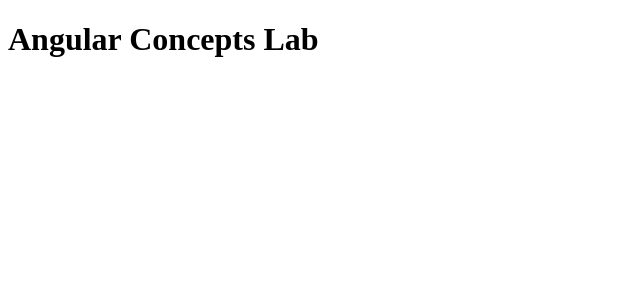
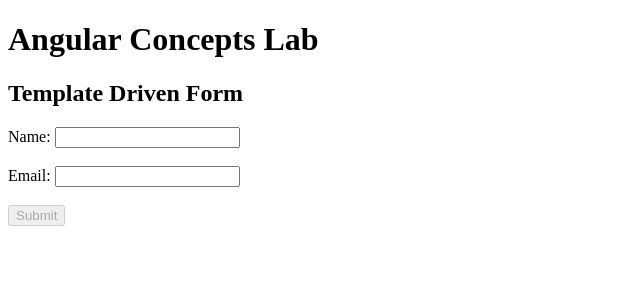
Before and after one commit to maneeshk-png/Agnular-Learning, an Angular app: page /forms in a window 1280 px wide. Before the commit this address led to /. Shown: the top 300 px of the page, without its empty margins (0-640 px from the left). Built offline with nearby package versions, Linux system fonts and the light colour scheme.

Commit message:
feat:Added forms

```diff
--- a/src/app/app.routes.ts
+++ b/src/app/app.routes.ts
@@ -5,6 +5,7 @@
 import { ParentComponent } from './concepts/component-communication-concept/parent/parent.component';
 import { ObservableComponent } from './concepts/observable-concept/observable.component';
 import { RxjsComponent } from './concepts/rxjs-concept/rxjs.component';
+import { TemplateFormComponent } from './concepts/template-form-concept/template-form.component';
 
 
 export const routes: Routes = [
@@ -13,5 +14,6 @@
     {path:'directives', component:DirectivesComponent},
     {path:'component-communication',component:ParentComponent},
     {path:'observable',component:ObservableComponent},
-    {path:'rxjs' ,component:RxjsComponent}
+    {path:'rxjs' ,component:RxjsComponent},
+    {path:'forms',component:TemplateFormComponent}
 ];
--- /dev/null
+++ b/src/app/concepts/template-form-concept/template-form.component.html
@@ -0,0 +1,35 @@
+<h2>Template Driven Form</h2>
+
+<form #f="ngForm" (ngSubmit)="submitForm(f)">
+
+  <label>
+    Name:
+    <input
+      type="text"
+      name="name"
+      [(ngModel)]="user.name"
+      required>
+  </label>
+
+  <br><br>
+
+  <label>
+    Email:
+    <input
+      type="email"
+      name="email"
+      [(ngModel)]="user.email"
+      required>
+  </label>
+
+  <br><br>
+
+  <button type="submit" [disabled]="f.invalid">
+    Submit
+  </button>
+
+</form>
+
+<p *ngIf="f.valid">
+  ✔ Form is valid
+</p>
--- /dev/null
+++ b/src/app/concepts/template-form-concept/template-form.component.ts
@@ -0,0 +1,21 @@
+import { Component } from '@angular/core';
+import { CommonModule } from '@angular/common';
+import { FormsModule } from '@angular/forms';
+
+@Component({
+  selector: 'app-template-form',
+  standalone: true,
+  imports: [CommonModule, FormsModule],
+  templateUrl: './template-form.component.html'
+})
+export class TemplateFormComponent {
+
+  user = {
+    name: '',
+    email: ''
+  };
+
+  submitForm(form: any) {
+    console.log('Form value:', form.value);
+  }
+}
```
Also changed, not shown: src/app/concepts/template-form-concept/template-form.component.css (added).
